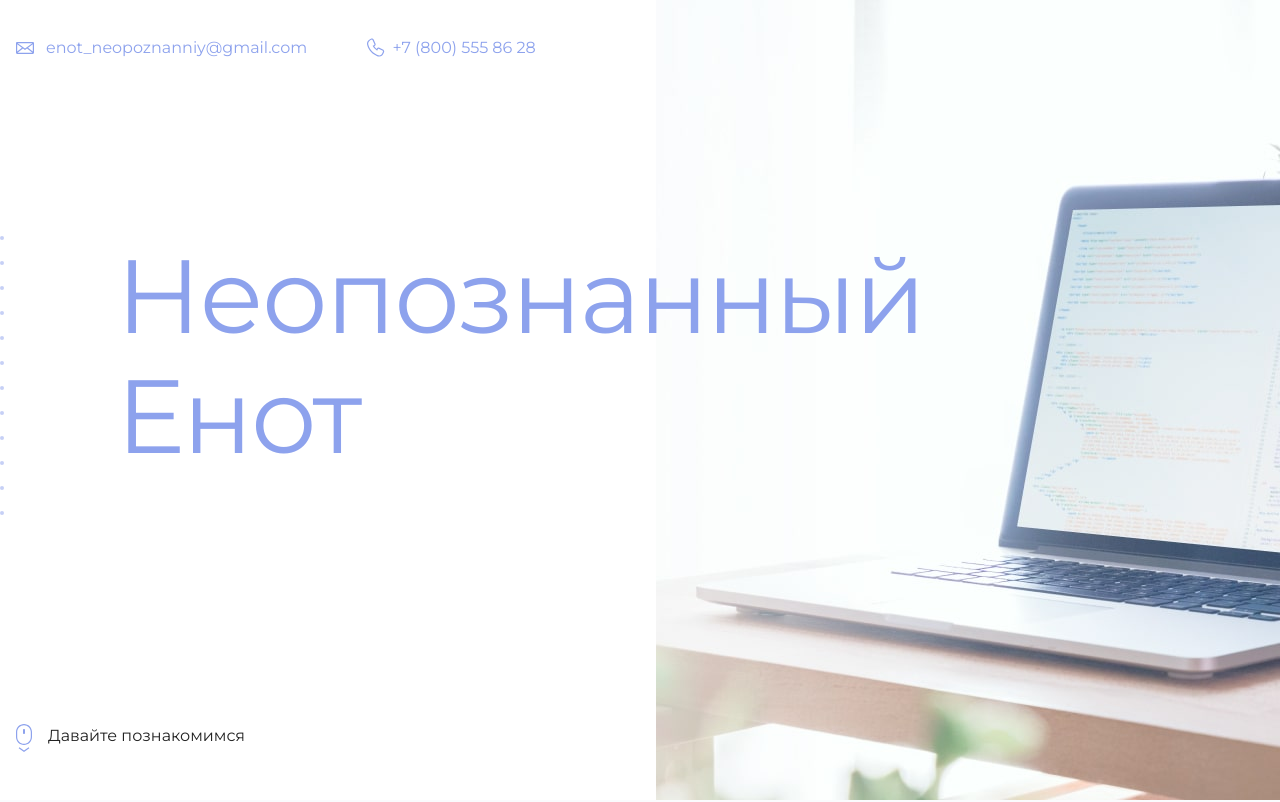
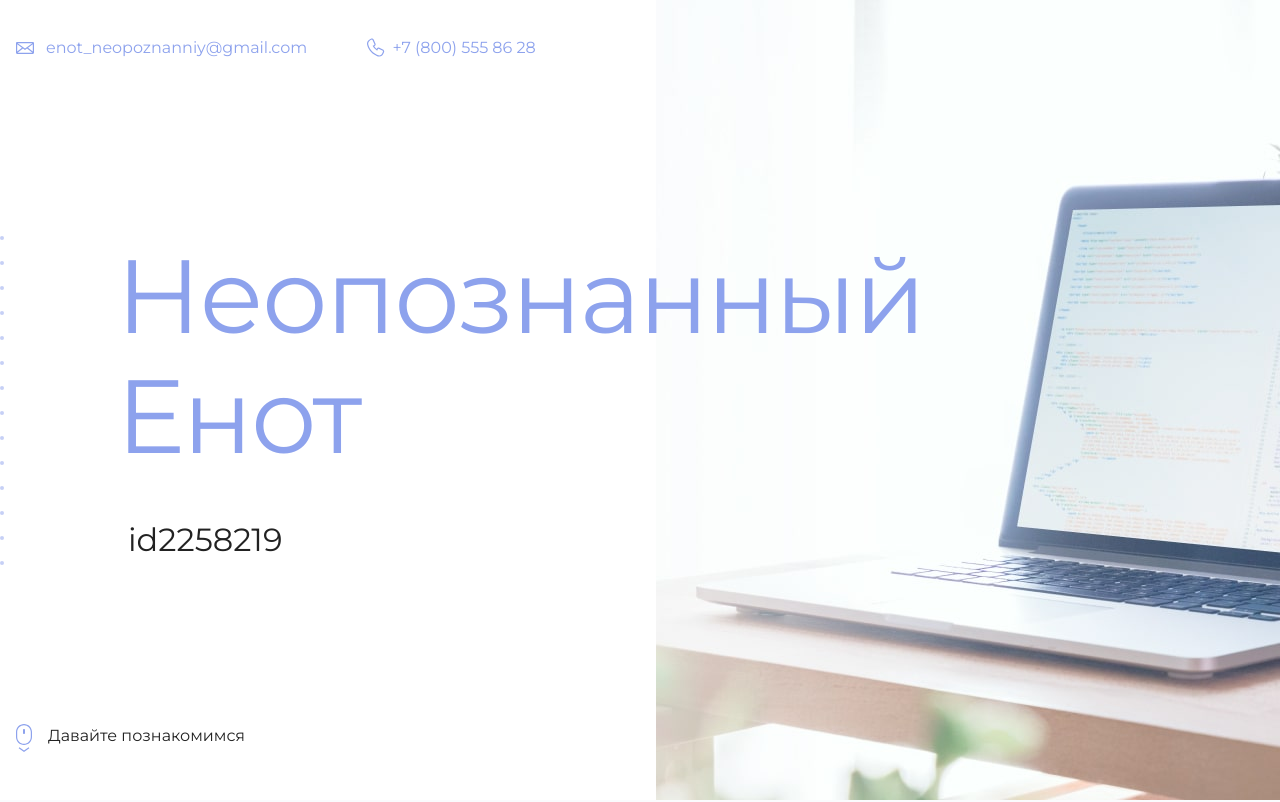
Before and after one commit to Dustysy/example-work, a plain HTML site: page index.html in a window 1280 px wide. Shown: the top 802 px of the page. Drawn offline with Linux system fonts and the light colour scheme.

Commit message:
adding id

```diff
--- a/index.html
+++ b/index.html
@@ -19,7 +19,7 @@
       <section class="hero-image">
         <div class="container">
           <h1 class="heading">Неопознанный Енот</h1>
-          <p><!-- Тут ваш id на сайте Академии --></p>
+          <p>id2258219</p>
         </div>
       </section>
 
```
